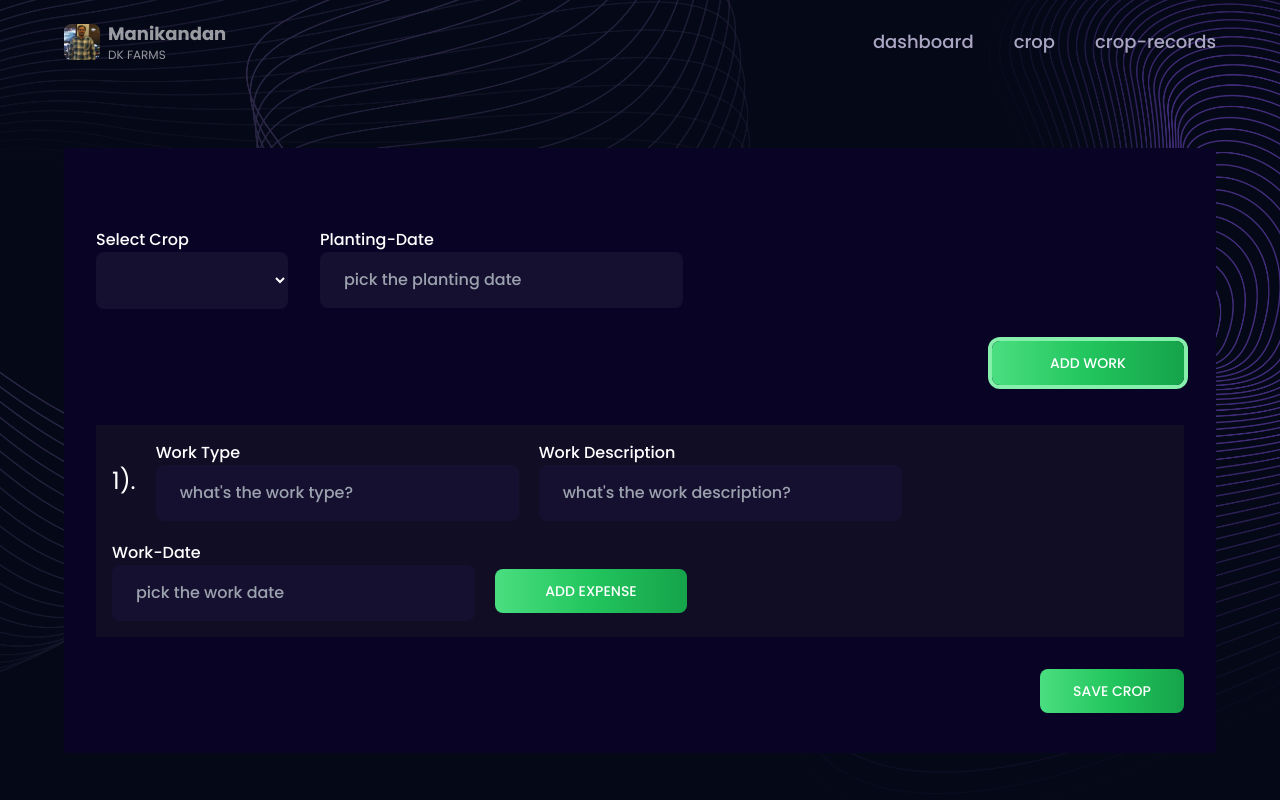
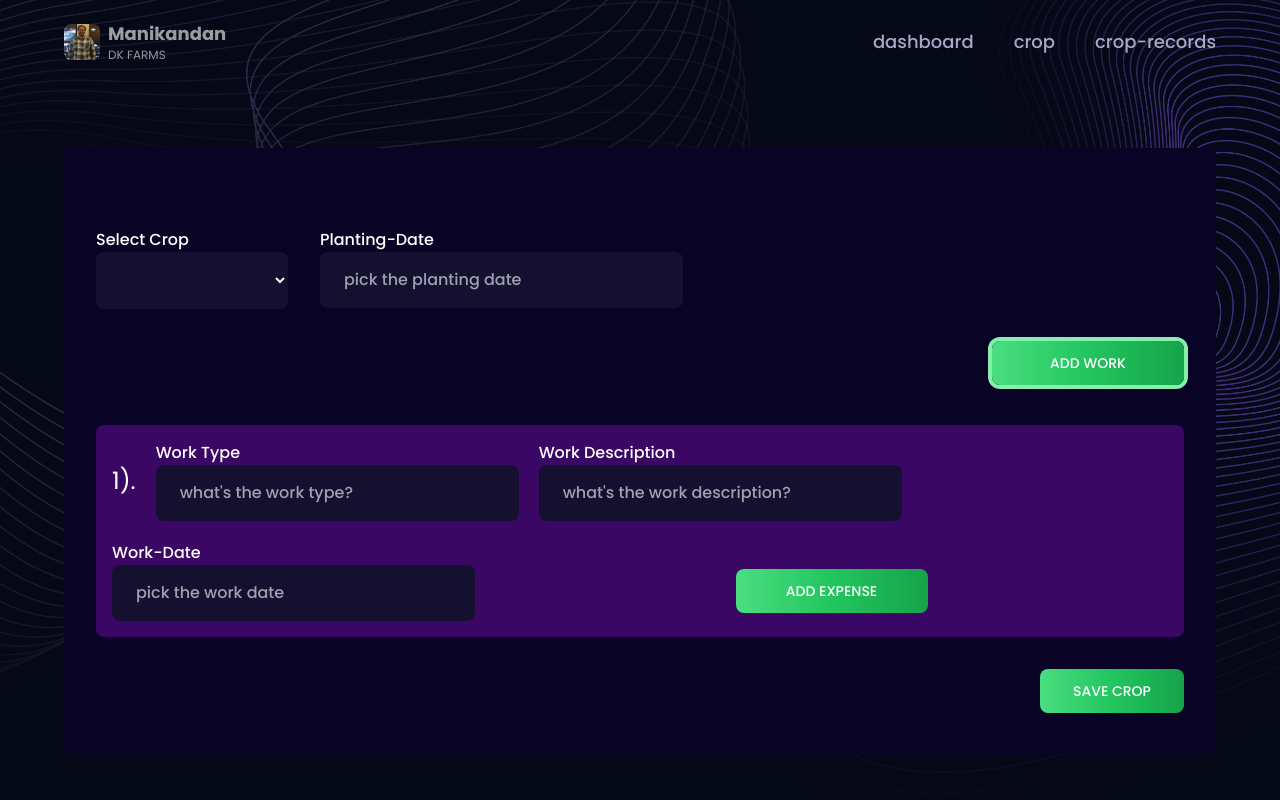
Before and after one commit to hariharan409/harvest-hub, a React (Vite) app: page /add-crop-records in a window 1280 px wide. Both pictures are taken after typing "Sample" into the empty fields and a click on the button "ADD WORK". Built offline with nearby package versions, Linux system fonts and the light colour scheme.

Commit message:
add crop records color

```diff
--- a/src/components/crop-records/AddCropRecords.jsx
+++ b/src/components/crop-records/AddCropRecords.jsx
@@ -21,12 +21,12 @@ const AddCropRecords = () => {
                 <div className="flex justify-end">
                     <EpicButton label="add work" onClick={() => onAddWork()} varient="greenVarient" customClassNames="w-48" />
                 </div>
-                <div className="flex flex-col gap-5 border-4 border-black-100">
+                <div className="flex flex-col gap-5">
                     {
                         cropRecordsFormData.workDetails?.map((work,workIndex) => {
                             return(
-                                <div>
-                                    <div key={workIndex} className="flex flex-wrap items-end gap-5 p-3 bg-black-100">
+                                <div key={workIndex} className="border-4 border-purple-950 rounded-lg">
+                                    <div key={workIndex} className="flex flex-wrap items-end gap-5 p-3 bg-purple-950">
                                         <span className="text-2xl self-center">{workIndex + 1}).</span>
                                         {/* work type field */}
                                         <EpicTextInput label="work type" name={`workDetails[${workIndex}].workType`} register={register} validation={{required: `work type is required for row - ${workIndex + 1}`}} placeholder="what's the work type?" errors={(errors?.workDetails && errors?.workDetails[workIndex]) && errors?.workDetails[workIndex]?.workType}/>
@@ -34,7 +34,9 @@ const AddCropRecords = () => {
                                         <EpicTextInput label="work description" name={`workDetails[${workIndex}].workDescription`} register={register} validation={{required: `work description is required for row - ${workIndex + 1}`}} placeholder="what's the work description?" errors={(errors?.workDetails && errors?.workDetails[workIndex]) && errors?.workDetails[workIndex]?.workDescription} />
                                         {/* work date picker */}
                                         <EpicDatepicker label="work-date" name={`workDetails[${workIndex}].workDate`} register={register} setValue={setValue} watch={watch} validation={{required: `work date is required for row - ${workIndex + 1}`}} placeholder="pick the work date" errors={(errors?.workDetails && errors?.workDetails[workIndex]) && errors?.workDetails[workIndex]?.workDate}  />
-                                        <EpicButton label="add expense" onClick={() => onAddExpense(workIndex)} varient="greenVarient" customClassNames="w-48" />
+                                        <div className="flex-1 flex justify-center">
+                                            <EpicButton label="add expense" onClick={() => onAddExpense(workIndex)} varient="greenVarient" customClassNames="w-48" />
+                                        </div>
                                     </div>
 
                                     <div className="flex flex-col gap-5">
@@ -42,7 +44,7 @@ const AddCropRecords = () => {
                                         work.expenseList?.map((expense,expenseIndex) => {
                                             return(
                                                 <div key={expenseIndex} className="flex flex-wrap items-end gap-5 p-3">
-                                                    <span className="text-2xl self-center">{expenseIndex + 1}).</span>
+                                                    <span className="text-lg self-center">{expenseIndex + 1}).</span>
                                                     {/* expense type field */}
                                                     <EpicTextInput label="expense type" name={`workDetails[${workIndex}].expenseList[${expenseIndex}].expenseType`} register={register} validation={{required: `expense type is required for row - ${expenseIndex + 1}`}} placeholder="what's the expense type?" errors={(errors?.workDetails && errors?.workDetails[workIndex]?.expenseList[expenseIndex]) && errors?.workDetails[workIndex]?.expenseList[expenseIndex]?.expenseType}/>
                                                     {/* expense amount field */}
```
